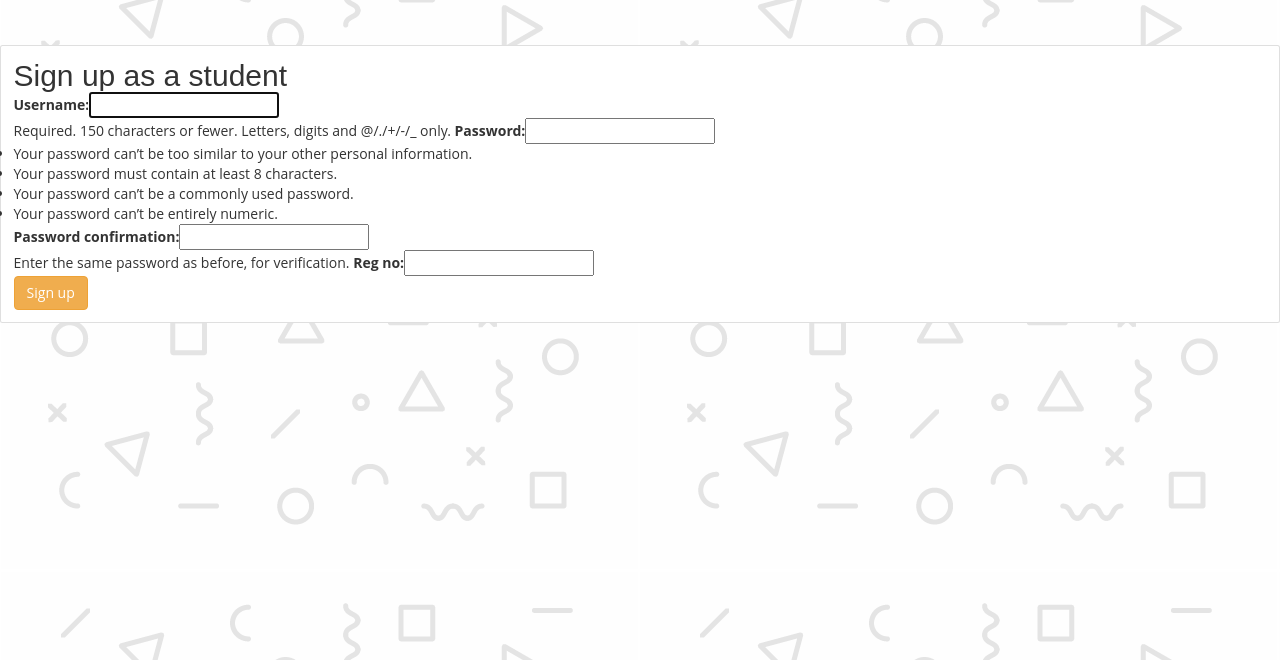
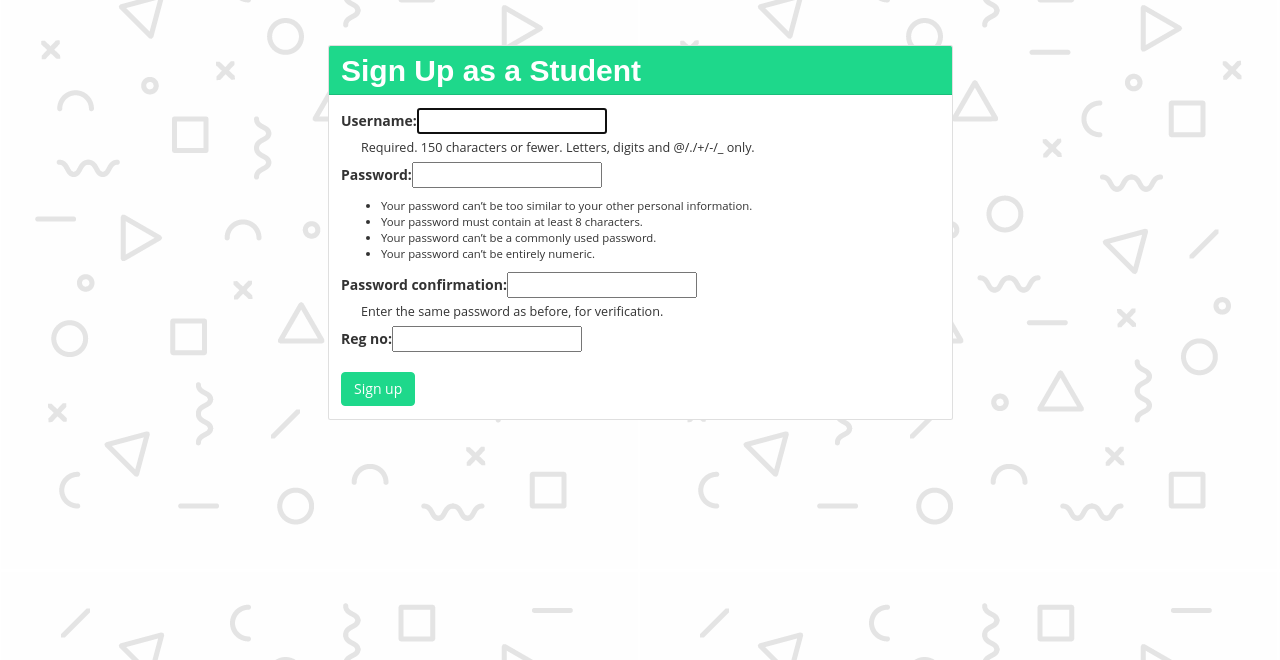
Before and after one commit to tontus/Evaluation, a Django app: page /accounts/signup/student/ in a window 1280 px wide. Shown: the part 68-728 px from the top of the page. Run offline with Django 3.2, Linux system fonts and the light colour scheme; parts of the project's set-up code (start-up, migrations or seed data) failed here and were passed over; some libraries are stand-ins or nearby versions.

Commit message:
done so far

```diff
--- a/static/css/style.css
+++ b/static/css/style.css
@@ -2511,4 +2511,26 @@ canvas.particles-js-canvas-el{
 .right-title-text{
     font-weight: bold;
 }
+.helptext, .helptext ul{
+    margin: 0 10px auto 20px;
+    display: block;
+    font-size: 0.9em;
+    padding-top: 5px;
+    padding-bottom: 5px;
+
+}
+.errorlist li{
+    padding: 10px;
+    list-style-type: none;
+    border: 1px solid #ff5722;
+    color: #ff5722;
+}
+
+.ordered-list{
+    display: list-item;
+}
+.ordered-list-group{
+    list-style: decimal inside;
+}
+
 /*-- /responsive design --*/
--- a/templates/registration/signup_form_student.html
+++ b/templates/registration/signup_form_student.html
@@ -4,15 +4,22 @@
 
 {% block content %}
     <div class="row">
-        <div class="col-md-8 col-sm-10 col-12" style="padding-top: 20px">
-            <div class="card"><div class="card-body"><h2>Sign up as a {{ user_type }}</h2>
-            <form method="post" action="/accounts/signup/student/">
-                {% csrf_token %}
-                {{ form }}
-                <input type="hidden" name="next" value="{{ next }}">
-                <p></p>
-                <button type="submit" class="btn btn-warning">Sign up</button>
-            </form></div></div>
+        <div class="col-3"></div>
+        <div class="col-6" style="padding-top: 20px">
+            <div class="card">
+                <div class="card-header" style="background-color: #1ed88b"><h2><strong style="color: #FFFFFF;">Sign Up
+                    as a Student</strong></h2></div>
+                <div class="card-body"></h2>
+                    <form method="post" action="/accounts/signup/student/">
+                        {% csrf_token %}
+                        {{ form }}
+                        <input type="hidden" name="next" value="{{ next }}">
+                        <br>
+                        <br>
+                        <button type="submit" class="btn btn-success">Sign up</button>
+                    </form>
+                </div>
+            </div>
         </div>
     </div>
 {% endblock %}
```
Also changed, not shown: templates/registration/signup_form_teacher.html (+16 -8 lines).
